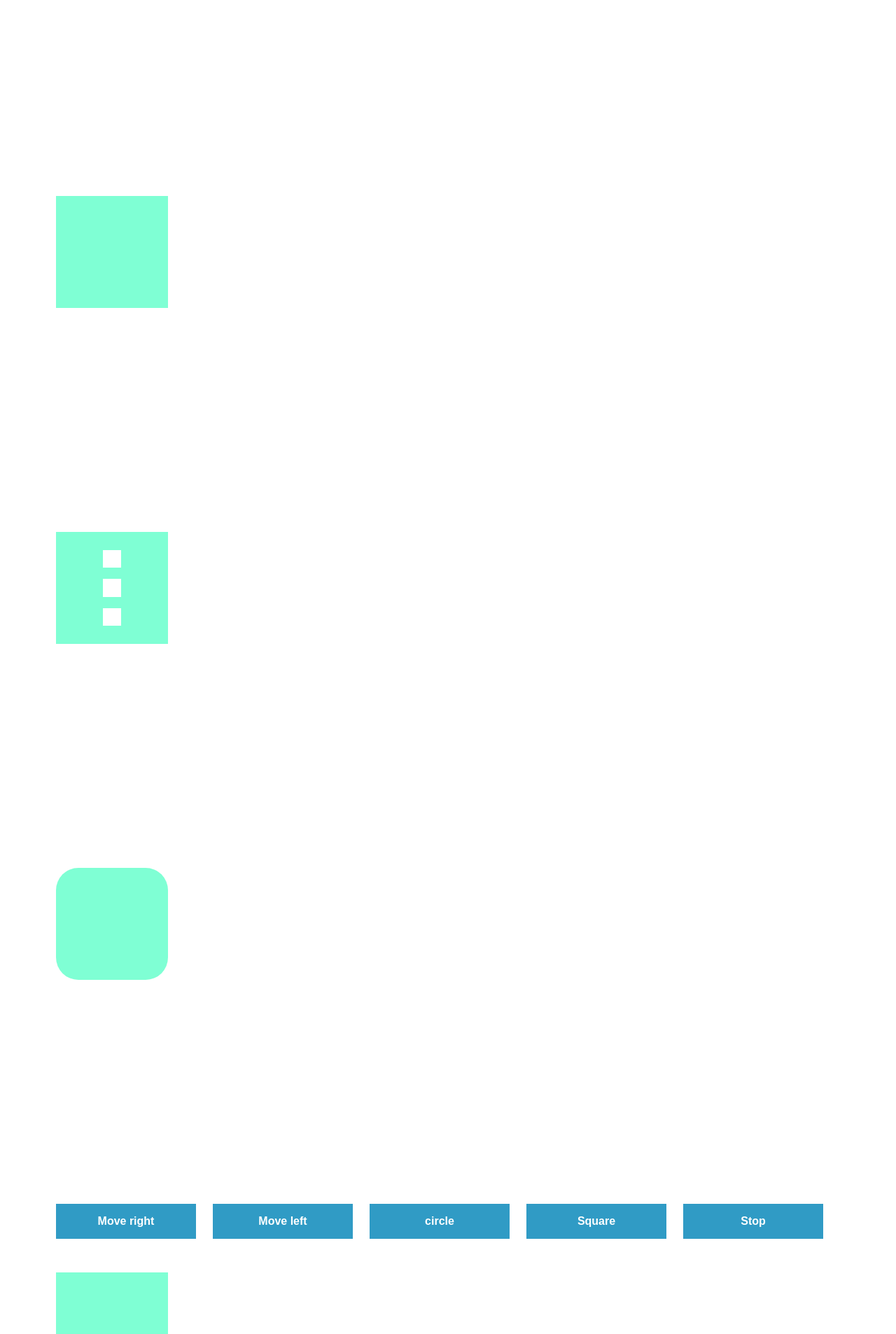
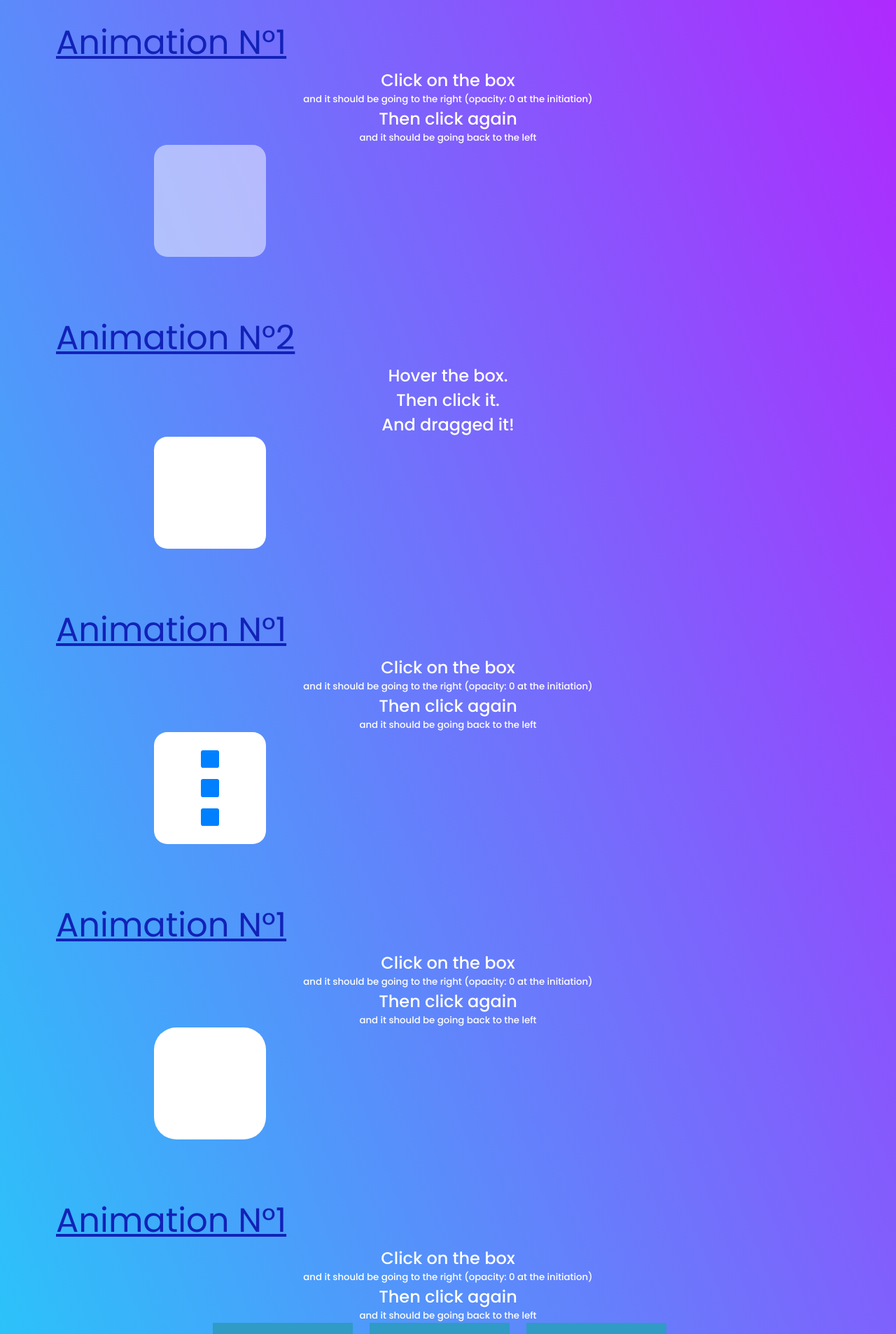
Before and after one commit to 0LMC0/Framer-motion_practice, a React (Create React App) app: page / in a window 1280 px wide. Shown: the part 280-2186 px from the top of the page at 70% size. Built offline with nearby package versions, Linux system fonts and the light colour scheme.

Commit message:
finished project, styling and deploing in progress...

```diff
--- a/src/App.css
+++ b/src/App.css
@@ -1,25 +1,63 @@
+@import url('https://fonts.googleapis.com/css2?family=Poppins:wght@100;200;300;400;500;600;700;800;900&display=swap');
+
 *{
   margin: 0;
   padding: 0;
   box-sizing: border-box;
 }
 
+body{
+  background: rgb(182,33,254);
+  background: -moz-linear-gradient(249deg, rgba(182,33,254,1) 0%, rgba(31,209,249,1) 100%);
+  background: -webkit-linear-gradient(249deg, rgba(182,33,254,1) 0%, rgba(31,209,249,1) 100%);
+  background: linear-gradient(249deg, rgba(182,33,254,1) 0%, rgba(31,209,249,1) 100%);
+  filter: progid:DXImageTransform.Microsoft.gradient(startColorstr="#b621fe",endColorstr="#1fd1f9",GradientType=1);
+  font-family: 'Poppins', sans-serif;
+  color: white;
+}
+
+h1,
+h2,
+h3,
+h4,
+h5 {
+    font-weight: 500;
+}
+
+h1{
+    font-size: 4rem;
+}
+
+span{
+  color: rgb(18, 34, 183);
+  font-size: 3rem;
+  text-decoration: underline;
+}
+
 .App{
   padding: 5rem;
 }
 
+.introduction{
+  padding: 20px 0 50px 0;
+}
+
 .box_container{
-  padding-bottom: 20rem;
+  width: 75%;
+  margin: 0 auto;
+  padding-bottom: 5rem;
+  text-align: center;
 }
 
 .box{
   width: 10rem;
   height: 10rem;
-  background: aquamarine;
+  background: rgb(255, 255, 255);
   display: flex;
   flex-direction: column;
   align-items: center;
   justify-content: center;
+  border-radius: 12%;
 }
 
 button {
--- a/src/App.js
+++ b/src/App.js
@@ -4,10 +4,12 @@ import Box2 from './components/box2/Box2';
 import Box3 from './components/box3/Box3';
 import Box4 from './components/box4/Box4';
 import Box5 from './components/box5.jsx/Box5';
+import Introduccion from './components/introduccion/introduccion';
 
 function App() {
   return (
     <div className="App">
+      <Introduccion />
       <Box1 />
       <Box2 />
       <Box3 />
--- a/src/components/box1/box1.jsx
+++ b/src/components/box1/box1.jsx
@@ -9,14 +9,21 @@ const Box1 = () => {
     const [isAnimating, setIsAnimating] = useState(false)
 
   return (
+    <>
+    <span>Animation N°1</span>
     <div className='box_container'>
+        <h2>Click on the box</h2>
+        <h5>and it should be going to the right (opacity: 0 at the initiation)</h5>
+        <h2>Then click again</h2>
+        <h5>and it should be going back to the left</h5>
         <motion.div
             className='box'
 
             animate={{
-                x: isAnimating ? "75vw" : 0,
+                x: isAnimating ? "60vw" : 0,
                 opacity: isAnimating ? 1 : 0.5,
-                rotate: isAnimating ? 360 : 0
+                rotate: isAnimating ? 360 : 0,
+                borderRadius: "12%"
             }}
 
             initial={{
@@ -32,6 +39,7 @@ const Box1 = () => {
 
         </motion.div>
     </div>
+    </>
   )
 }
 
--- a/src/components/box2/Box2.jsx
+++ b/src/components/box2/Box2.jsx
@@ -6,7 +6,12 @@ import { motion } from 'framer-motion'
 const Box2 = () => {
 
   return (
+    <>
+    <span>Animation N°2</span>
     <div className='box_container'>
+        <h2>Hover the box.</h2>
+        <h2>Then click it.</h2>
+        <h2>And dragged it!</h2>
         <motion.div
             className='box'
             drag
@@ -26,6 +31,7 @@ const Box2 = () => {
 
         </motion.div>
     </div>
+    </>
   )
 }
 
--- a/src/components/box3/Box3.css
+++ b/src/components/box3/Box3.css
@@ -1,8 +1,9 @@
 .box .BoxItem{
     width: 0.5rem;
     height: 0.5rem;
-    background-color: white;
+    background-color: rgb(0, 128, 255);
     padding: 0.8rem;
     list-style: none;
     margin: 0.5rem;
+    border-radius: 12%;
   }
--- a/src/components/box3/Box3.jsx
+++ b/src/components/box3/Box3.jsx
@@ -32,7 +32,13 @@ const Box3 = () => {
     }
 
   return (
+    <>
+    <span>Animation N°1</span>
     <div className='box_container'>
+        <h2>Click on the box</h2>
+        <h5>and it should be going to the right (opacity: 0 at the initiation)</h5>
+        <h2>Then click again</h2>
+        <h5>and it should be going back to the left</h5>
         <motion.div
             className='box'
             variants={boxVariant}
@@ -50,6 +56,7 @@ const Box3 = () => {
             })}
         </motion.div>
     </div>
+    </>
   )
 }
 
--- a/src/components/box4/Box4.jsx
+++ b/src/components/box4/Box4.jsx
@@ -6,7 +6,13 @@ import { motion } from 'framer-motion'
 const Box4 = () => {
 
   return (
+    <>
+    <span>Animation N°1</span>
     <div className='box_container'>
+        <h2>Click on the box</h2>
+        <h5>and it should be going to the right (opacity: 0 at the initiation)</h5>
+        <h2>Then click again</h2>
+        <h5>and it should be going back to the left</h5>
         <motion.div
             className='box'
             animate={{
@@ -20,6 +26,7 @@ const Box4 = () => {
             >
         </motion.div>
     </div>
+    </>
   )
 }
 
--- a/src/components/box5.jsx/Box5.jsx
+++ b/src/components/box5.jsx/Box5.jsx
@@ -1,23 +1,54 @@
 import React from 'react'
-import { motion } from 'framer-motion'
+import { motion, useAnimation } from 'framer-motion'
 
 // useAnimation hook
 
 const Box5 = () => {
 
+  const controls = useAnimation()
+
   return (
+    <>
+    <span>Animation N°1</span>
     <div className='box_container'>
-        <button>Move right</button>
-        <button>Move left</button>
-        <button>circle</button>
-        <button>Square</button>
-        <button>Stop</button>
+        <h2>Click on the box</h2>
+        <h5>and it should be going to the right (opacity: 0 at the initiation)</h5>
+        <h2>Then click again</h2>
+        <h5>and it should be going back to the left</h5>
+        <button onClick={() => {
+          controls.start({
+            x: "60vw",
+            transition: { duration: 1.5 }
+          })
+        }}>Move right</button>
+        <button onClick={() => {
+          controls.start({
+            x: 0,
+            transition: { duration: 1.5 }
+          })
+        }}>Move left</button>
+        <button onClick={() => {
+          controls.start({
+            borderRadius: "50%",
+            transition: { duration: 1.5 }
+          })
+        }}>circle</button>
+        <button onClick={() => {
+          controls.start({
+            borderRadius: 0,
+            transition: { duration: 1.5 }
+          })
+        }}>Square</button>
+        <button onClick={() => {
+          controls.stop()
+        }}>Stop</button>
         <motion.div
             className='box'
-
+            animate={ controls }
             >
         </motion.div>
     </div>
+    </>
   )
 }
 
--- /dev/null
+++ b/src/components/introduccion/introduccion.jsx
@@ -0,0 +1,13 @@
+import React from 'react'
+
+const Introduccion = () => {
+  return (
+    <div className='introduction'>
+        <h1>Framer-Motion tests</h1>
+        <h4>By</h4>
+        <h2>Lautaro Caceres</h2>
+    </div>
+  )
+}
+
+export default Introduccion
--- a/src/index.js
+++ b/src/index.js
@@ -1,8 +1,6 @@
 import React from 'react';
 import ReactDOM from 'react-dom/client';
-import './index.css';
 import App from './App';
-import reportWebVitals from './reportWebVitals';
 
 const root = ReactDOM.createRoot(document.getElementById('root'));
 root.render(
@@ -10,5 +8,3 @@ root.render(
     <App />
   </React.StrictMode>
 );
-
-reportWebVitals();
--- a/src/reportWebVitals.js
+++ /dev/null
@@ -1,13 +0,0 @@
-const reportWebVitals = onPerfEntry => {
-  if (onPerfEntry && onPerfEntry instanceof Function) {
-    import('web-vitals').then(({ getCLS, getFID, getFCP, getLCP, getTTFB }) => {
-      getCLS(onPerfEntry);
-      getFID(onPerfEntry);
-      getFCP(onPerfEntry);
-      getLCP(onPerfEntry);
-      getTTFB(onPerfEntry);
-    });
-  }
-};
-
-export default reportWebVitals;
```
Also changed, not shown: src/setupTests.js (deleted, +0 -5 lines), src/logo.svg (deleted), 1 other file (tests, documents, lock files or other folders).
